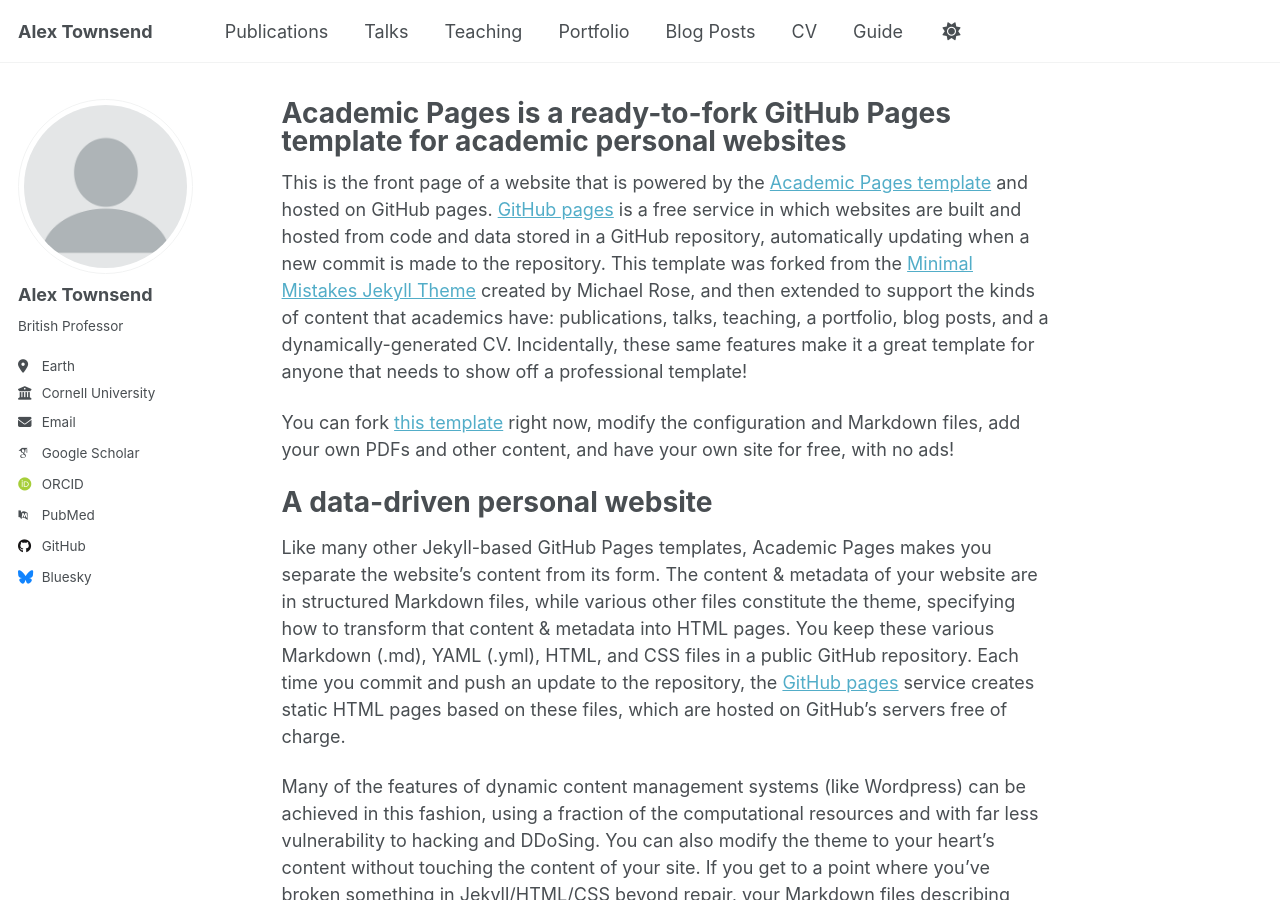
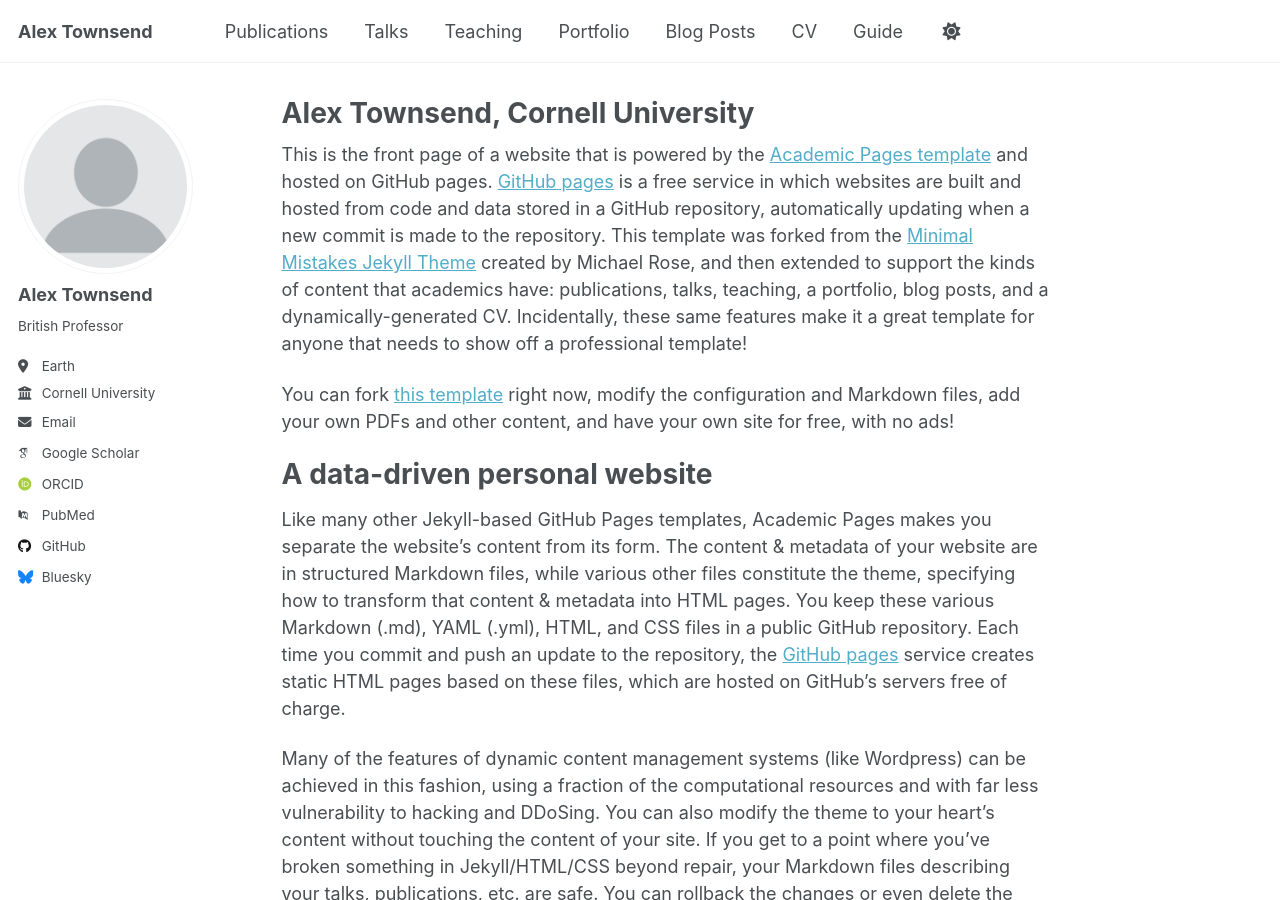
Before and after one commit to ajt60gaibb/alex-townsend, a Jekyll site: the page built from _pages/about.md, in a window 1280 px wide and 900 px high. Built offline with Jekyll 4.4.1, drawn with Linux system fonts in a browser that asks for light colours; some web fonts are replaced; a script that is not in the unit is left out.

Commit message:
Update about.md

```diff
--- a/_pages/about.md
+++ b/_pages/about.md
@@ -1,6 +1,6 @@
 ---
 permalink: /
-title: "Academic Pages is a ready-to-fork GitHub Pages template for academic personal websites"
+title: "Alex Townsend, Cornell University"
 author_profile: true
 redirect_from:
   - /about/
```
